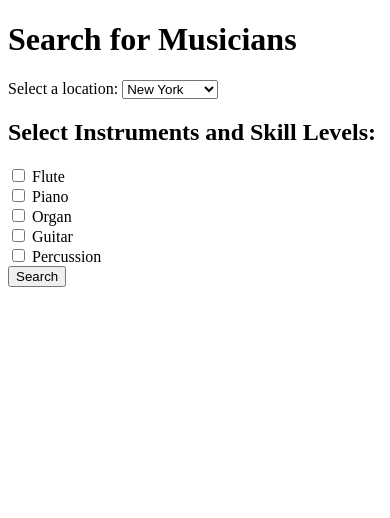
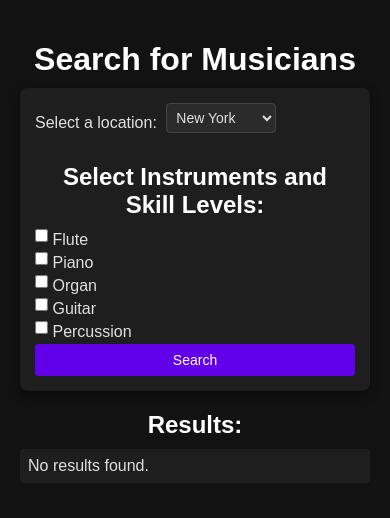
Before and after one commit to rchldn/directory-sandbox-october, a Flask app: page / in a window 390 px wide. Shown: the top 518 px of the page. Run offline with Flask 3, Linux system fonts and the light colour scheme; data comes from the database, SQL or seed files in the repository.

Commit message:
Added responsive filtering and dark mode

```diff
--- a/app.py
+++ b/app.py
@@ -1,4 +1,4 @@
-from flask import Flask, render_template, request
+from flask import Flask, render_template, request, jsonify
 import sqlite3
 
 app = Flask(__name__)
@@ -120,25 +120,42 @@ def index():
     print("Locations fetched from database:", locations)  # Debug statement
     return render_template('index.html', locations=locations)
 
-@app.route('/search', methods=['GET'])
-def search():
+@app.route('/filter_musicians', methods=['GET'])
+def filter_musicians():
     location_id = request.args.get('location')
     instruments = request.args.getlist('instruments')
     skill_levels = request.args.getlist('skill_levels')
-    print(f"Instruments selected: {instruments}")
-    print("Submitted skill levels:", skill_levels) # debug statement
 
-    # Convert instrument IDs to integers
+    # Convert instrument IDs and skill levels to integers
     instrument_ids = list(map(int, instruments)) if instruments else []
-    # Convert skill levels to integers, ignoring empty strings
-    skill_levels = [int(level) for level in skill_levels if level.isdigit()] #check this
-    locations = get_locations()
+    skill_levels = [int(level) for level in skill_levels if level.isdigit()]
+
     musicians = []
 
     if location_id and instrument_ids:
         musicians = get_musicians_by_location_and_instruments(location_id, instrument_ids, skill_levels)
 
-    return render_template('index.html', locations=locations, musicians=musicians, selected_location=location_id, selected_instruments=instrument_ids, selected_skills=skill_levels)
+    return jsonify(musicians)
+
+# @app.route('/search', methods=['GET'])
+# def search():
+#     location_id = request.args.get('location')
+#     instruments = request.args.getlist('instruments')
+#     skill_levels = request.args.getlist('skill_levels')
+#     print(f"Instruments selected: {instruments}")
+#     print("Submitted skill levels:", skill_levels) # debug statement
+
+#     # Convert instrument IDs to integers
+#     instrument_ids = list(map(int, instruments)) if instruments else []
+#     # Convert skill levels to integers, ignoring empty strings
+#     skill_levels = [int(level) for level in skill_levels if level.isdigit()] #check this
+#     locations = get_locations()
+#     musicians = []
+
+#     if location_id and instrument_ids:
+#         musicians = get_musicians_by_location_and_instruments(location_id, instrument_ids, skill_levels)
+
+#     return render_template('index.html', locations=locations, musicians=musicians, selected_location=location_id, selected_instruments=instrument_ids, selected_skills=skill_levels)
 
 if __name__ == '__main__':
     app.run(debug=True)
--- a/templates/index.html
+++ b/templates/index.html
@@ -4,23 +4,139 @@
     <meta charset="UTF-8">
     <meta name="viewport" content="width=device-width, initial-scale=1.0">
     <title>Musician Search</title>
+    <style>
+        body {
+            background-color: #121212;
+            color: #e0e0e0;
+            font-family: 'Arial', sans-serif;
+            margin: 0;
+            padding: 20px;
+        }
+
+        h1, h2 {
+            color: #ffffff;
+            text-align: center;
+            margin-bottom: 10px; /* Reduced margin */
+        }
+
+        form {
+            max-width: 600px;
+            margin: auto;
+            background: #1e1e1e;
+            border-radius: 8px;
+            padding: 15px; /* Reduced padding */
+            box-shadow: 0 4px 10px rgba(0, 0, 0, 0.5);
+        }
+
+        label {
+        display: inline-block;
+        margin: 0 5px 0 0;
+        }
+
+        select, input[type="checkbox"] {
+            display: inline-block; /* Ensures checkbox aligns with the label */
+            margin: 0; /* Remove default margin */
+            vertical-align: middle; /* Align checkbox vertically with label */
+            width: auto; /* Prevent checkbox from stretching */
+            background-color: #2b2b2b;
+            color: #e0e0e0;
+            border: 1px solid #444;
+            border-radius: 4px;
+            padding: 5px;
+            margin-bottom: 10px;
+            font-size: 14px;
+        }
+
+        select:focus, input[type="checkbox"]:focus {
+            border-color: #6200ea;
+            outline: none;
+        }
+
+        button {
+            background-color: #6200ea;
+            color: #ffffff;
+            border: none;
+            border-radius: 4px;
+            padding: 8px; /* Reduced padding */
+            cursor: pointer;
+            width: 100%;
+            font-size: 14px; /* Slightly smaller font */
+            transition: background-color 0.3s;
+        }
+
+        button:hover {
+            background-color: #3700b3;
+        }
+
+        ul {
+            list-style: none;
+            padding: 0;
+            margin-top: 10px; /* Reduced margin */
+        }
+
+        li {
+            background: #1e1e1e;
+            margin: 5px 0; /* Reduced margin */
+            padding: 8px; /* Reduced padding */
+            border-radius: 4px;
+            transition: background 0.3s;
+        }
+
+        li:hover {
+            background: #272727;
+        }
+    </style>
+
 <script>
     // JavaScript to show/hide skill level dropdowns based on instrument selection
     function toggleSkillLevel(instrumentId) {
         var checkbox = document.getElementById("instrument_" + instrumentId);
         var skillDropdown = document.getElementById("skill_" + instrumentId);
-            if (checkbox.checked) {
-                skillDropdown.style.display = 'inline';
-            } else {
-                skillDropdown.style.display = 'none';
+        skillDropdown.style.display = checkbox.checked ? 'inline' : 'none';
+        if (!checkbox.checked) {
             skillDropdown.value = ""; // Reset skill level selection
         }
+        fetchMusicians(); // Fetch musicians whenever a checkbox is toggled
+    }
+
+    function fetchMusicians() {
+        const location = document.getElementById('location').value;
+        const instruments = Array.from(document.querySelectorAll('input[name="instruments"]:checked')).map(cb => cb.value);
+        const skillLevels = Array.from(document.querySelectorAll('select[id^="skill_"]')).map(select => select.value);
+
+        const queryParams = new URLSearchParams();
+        queryParams.append('location', location);
+        instruments.forEach(instrument => queryParams.append('instruments', instrument));
+        skillLevels.forEach(skillLevel => queryParams.append('skill_levels', skillLevel));
+
+        fetch(`/filter_musicians?${queryParams.toString()}`)
+            .then(response => response.json())
+            .then(data => {
+                const musicianList = document.getElementById('musician-list');
+                musicianList.innerHTML = data.map(musician => `<li>${musician[1]}</li>`).join('');
+            });
+    }
+
+    // Attach event listeners on page load
+    window.onload = function() {
+        document.getElementById('location').addEventListener('change', fetchMusicians);
+        document.querySelectorAll('input[name="instruments"]').forEach(cb => {
+            cb.addEventListener('change', function() {
+                toggleSkillLevel(this.value);
+            });
+        });
+
+        // Attach change events to all skill dropdowns to fetch musicians when changed
+        document.querySelectorAll('select[id^="skill_"]').forEach(select => {
+            select.addEventListener('change', fetchMusicians);
+        });
     }
 </script>
+
 </head>
 <body>
 <h1>Search for Musicians</h1>
-    <form action="/search" method="GET">
+<form onsubmit="event.preventDefault(); fetchMusicians();">
     <label for="location">Select a location:</label>
     <select name="location" id="location">
         {% for location in locations %}
@@ -29,141 +145,32 @@
     </select>
     <br>
 
-
     <h2>Select Instruments and Skill Levels:</h2>
-            <!-- Flute -->
-            <input type="checkbox" name="instruments" value="1" id="instrument_1" onclick="toggleSkillLevel(1)" {% if 1 in selected_instruments %}checked{% endif %}>
-            <label for="flute">Flute</label>
-            <select name="skill_levels" id="skill_1" style="display:none;">
+    <!-- Repeat for each instrument -->
+    {% for i in range(1, 6) %}
+        <input type="checkbox" name="instruments" value="{{ i }}" id="instrument_{{ i }}" onclick="toggleSkillLevel({{ i }})" {% if i in selected_instruments %}checked{% endif %}>
+        <label for="instrument_{{ i }}">{{ ["Flute", "Piano", "Organ", "Guitar", "Percussion"][i-1] }}</label>
+        <select name="skill_levels" id="skill_{{ i }}" style="display:none;">
             <option value="">--Select skill level--</option>
             {% for level in range(1, 11) %}
-                    <option value="{{ level }}" {% if selected_skills and selected_skills[0] == level %}selected{% endif %}>{{ level }}</option>
+                <option value="{{ level }}" {% if selected_skills and selected_skills[i-1] == level %}selected{% endif %}>{{ level }}</option>
             {% endfor %}
         </select>
         <br>
+    {% endfor %}
 
-            <!-- Piano -->
-            <input type="checkbox" name="instruments" value="2" id="instrument_2" onclick="toggleSkillLevel(2)" {% if 2 in selected_instruments %}checked{% endif %}>
-            <label for="piano">Piano</label>
-            <select name="skill_levels" id="skill_2" style="display:none;">
-                <option value="">--Select skill level--</option>
-                {% for level in range(1, 11) %}
-                    <option value="{{ level }}" {% if selected_skills and selected_skills[1] == level %}selected{% endif %}>{{ level }}</option>
-                {% endfor %}
-            </select>
-            <br>
-
-            <!-- Organ -->
-            <input type="checkbox" name="instruments" value="3" id="instrument_3" onclick="toggleSkillLevel(3)" {% if 3 in selected_instruments %}checked{% endif %}>
-            <label for="organ">Organ</label>
-            <select name="skill_levels" id="skill_3" style="display:none;">
-                <option value="">--Select skill level--</option>
-                {% for level in range(1, 11) %}
-                    <option value="{{ level }}" {% if selected_skills and selected_skills[2] == level %}selected{% endif %}>{{ level }}</option>
-                {% endfor %}
-            </select>
-            <br>
-
-            <!-- Guitar -->
-            <input type="checkbox" name="instruments" value="4" id="instrument_4" onclick="toggleSkillLevel(4)" {% if 4 in selected_instruments %}checked{% endif %}>
-            <label for="guitar">Guitar</label>
-            <select name="skill_levels" id="skill_4" style="display:none;">
-                <option value="">--Select skill level--</option>
-                {% for level in range(1, 11) %}
-                    <option value="{{ level }}" {% if selected_skills and selected_skills[3] == level %}selected{% endif %}>{{ level }}</option>
-                {% endfor %}
-            </select>
-            <br>
-
-            <!-- Percussion -->
-            <input type="checkbox" name="instruments" value="5" id="instrument_5" onclick="toggleSkillLevel(5)" {% if 5 in selected_instruments %}checked{% endif %}>
-            <label for="percussion">Percussion</label>
-            <select name="skill_levels" id="skill_5" style="display:none;">
-                <option value="">--Select skill level--</option>
-                {% for level in range(1, 11) %}
-                    <option value="{{ level }}" {% if selected_skills and selected_skills[4] == level %}selected{% endif %}>{{ level }}</option>
-                {% endfor %}
-            </select>
-            <br>
-    <!-- <div>
-        <input type="checkbox" id="flute" name="instruments" value="Flute" {% if 'Flute' in selected_instruments %}checked{% endif %}> <!--value = "1" here or value = flute?-->
-     <!--   <label for="flute">Flute</label>
-        <select id="flute_skill" name="flute_skill" {% if 'Flute' not in selected_instruments %}style="display:none;"{% endif %}>
-            <option value="">Any Level</option>
-            {% for level in range(1, 11) %}
-                <option value="{{ level }}" {% if selected_flute_skill == level %}selected{% endif %}>
-                    {{ level }}
-                </option>
-            {% endfor %}
-        </select> -->
-
-        <!-- <label><input type="checkbox" name="instruments" value="1" {% if '1' in request.args.getlist('instruments') %}checked{% endif %}> Flute</label><br>
-        <label><input type="checkbox" name="instruments" value="2" {% if '2' in request.args.getlist('instruments') %}checked{% endif %}> Piano</label><br>
-        <label><input type="checkbox" name="instruments" value="3" {% if '3' in request.args.getlist('instruments') %}checked{% endif %}> Organ</label><br>
-        <label><input type="checkbox" name="instruments" value="4" {% if '4' in request.args.getlist('instruments') %}checked{% endif %}> Guitar</label><br>
-        <label><input type="checkbox" name="instruments" value="5" {% if '5' in request.args.getlist('instruments') %}checked{% endif %}> Percussion</label><br> -->
-        <!-- commented out for now, but this was working to keep checkboxes checked for each instrument that was already selected for the search -->
-
-   <!-- <div>
-        <input type="checkbox" id="piano" name="instruments" value="Piano" {% if 'Piano' in selected_instruments %}checked{% endif %}>
-        <label for="piano">Piano</label>
-        <select id="piano_skill" name="piano_skill" {% if 'Piano' not in selected_instruments %}style="display:none;"{% endif %}>
-            <option value="">Any Level</option>
-            {% for level in range(1, 11) %}
-                <option value="{{ level }}" {% if selected_piano_skill == level %}selected{% endif %}>
-                    {{ level }}
-                </option>
-            {% endfor %}
-        </select>
-    </div>
-    <div>
-        <input type="checkbox" id="organ" name="instruments" value="Organ" {% if 'Organ' in selected_instruments %}checked{% endif %}>
-        <label for="organ">Organ</label>
-        <select id="organ_skill" name="organ_skill" {% if 'Organ' not in selected_instruments %}style="display:none;"{% endif %}>
-            <option value="">Any Level</option>
-            {% for level in range(1, 11) %}
-                <option value="{{ level }}" {% if selected_organ_skill == level %}selected{% endif %}>
-                    {{ level }}
-                </option>
-            {% endfor %}
-        </select>
-    </div>
-    <div>
-        <input type="checkbox" id="guitar" name="instruments" value="Guitar" {% if 'Guitar' in selected_instruments %}checked{% endif %}>
-        <label for="guitar">Guitar</label>
-        <select id="guitar_skill" name="guitar_skill" {% if 'Guitar' not in selected_instruments %}style="display:none;"{% endif %}>
-            <option value="">Any Level</option>
-            {% for level in range(1, 11) %}
-                <option value="{{ level }}" {% if selected_guitar_skill == level %}selected{% endif %}>
-                    {{ level }}
-                </option>
-            {% endfor %}
-        </select>
-    </div>
-    <div>
-        <input type="checkbox" id="percussion" name="instruments" value="Percussion" {% if 'Percussion' in selected_instruments %}checked{% endif %}>
-        <label for="percussion">Percussion</label>
-        <select id="percussion_skill" name="percussion_skill" {% if 'Percussion' not in selected_instruments %}style="display:none;"{% endif %}>
-            <option value="">Any Level</option>
-            {% for level in range(1, 11) %}
-                <option value="{{ level }}" {% if selected_percussion_skill == level %}selected{% endif %}>
-                    {{ level }}
-                </option>
-            {% endfor %}
-        </select>
-    </div>-->
-    <button type="submit">Search</button>
+    <button type="button" onclick="fetchMusicians()">Search</button>
 </form>
 
-
-
+<h2>Results:</h2>
+<ul id="musician-list">
     {% if musicians %}
-    <h2>Results:</h2>
-    <ul>
         {% for musician in musicians %}
             <li>{{ musician[1] }}</li>
         {% endfor %}
+    {% else %}
+        <li>No results found.</li>
+    {% endif %}
 </ul>
-{% endif %}
 </body>
 </html>
```
Lines whose indentation alone changed are shown as unchanged.
